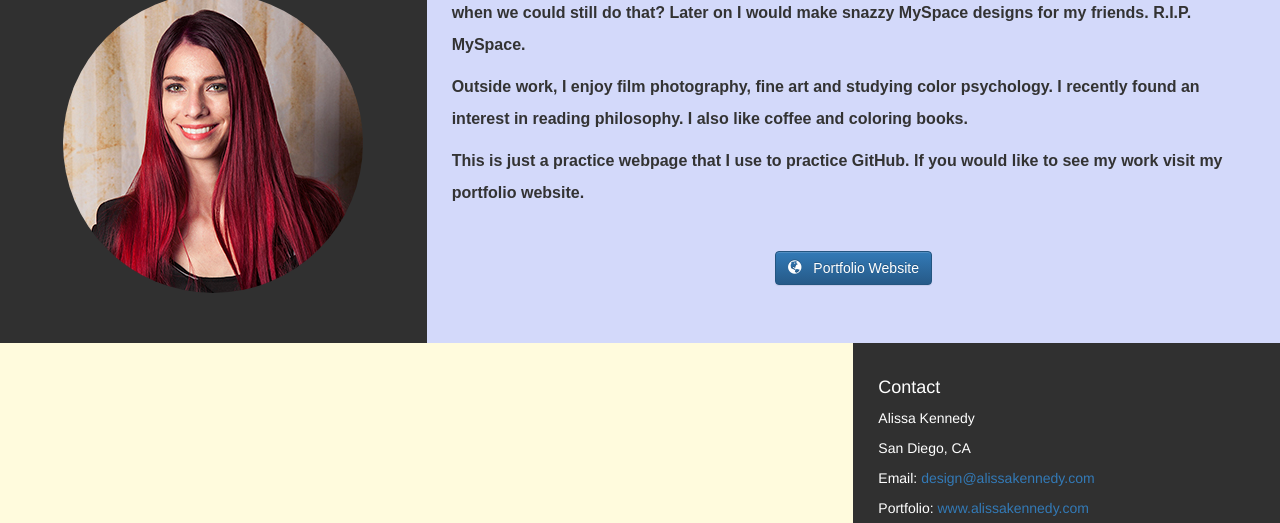
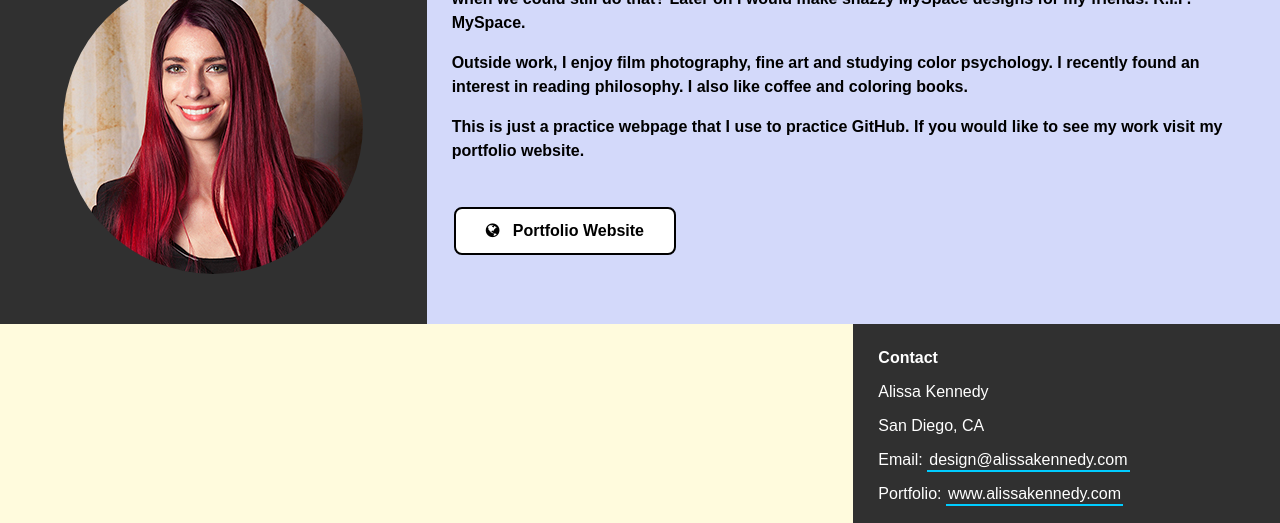
Before and after one commit to AlissaKennedy/alissakennedy.github.io, a plain HTML site: page index.html in a window 1280 px wide. Shown: the part 166-689 px from the top of the page. Drawn offline with Linux system fonts and the light colour scheme.

Commit message:
removed bootstrap links and updated btn
took out the links to the css and scripts for bootstrap, added button styles and hyperlink styles for text hyperlinks

```diff
--- a/index.html
+++ b/index.html
@@ -6,8 +6,6 @@
 <meta name="viewport" content="width=device-width, initial-scale=1">
 <meta charset="utf-8">
 <title>Alissa's GitHub Home Page!</title>
-<link rel="stylesheet" href="vendor/bootstrap/css/bootstrap.min.css">
-<link rel="stylesheet" href="vendor/bootstrap/css/bootstrap-theme.min.css">
 <link href="styles.css" rel="stylesheet" type="text/css">
 <link href="vendor/fontawesome4/font-awesome.min.css" rel="stylesheet" type="text/css">
 </head>
@@ -23,12 +21,13 @@
       <p> Outside work, I enjoy film photography, fine art and studying color psychology. I recently found an interest in reading philosophy. I also like coffee and coloring books.</p>
       <p>This is just a practice webpage that I use to practice GitHub. If you would like to see my work visit my portfolio website.</p>
 		<br/>
-      <a href="http://www.alissakennedy.com">
-      <button type="button" class="btn btn-primary center-block" aria-label="Left Align"> <span class="glyphicon glyphicon-globe" aria-hidden="true"></span> &nbsp; Portfolio Website </button>
-      </a> </div>
+
+		<a href="http://www.alissakennedy.com" class="button button-blk" role="button"><i class="fa fa-globe"></i> &nbsp; Portfolio Website</a>
+
+       </div>
   <!-- end row-->
 
-	<div id="reportcard"></div>
+	<div id="box3"></div>
 
 	<div id="contact">
 		<h4>Contact</h4>
@@ -36,6 +35,8 @@
 		<p>San Diego, CA</p>
 		<p>Email: <a href="mailto:design@alissakennedy.com" target="_top">design@alissakennedy.com</a></p>
 		<p>Portfolio: <a href="http://www.alissakennedy.com" target="_blank">www.alissakennedy.com</a></p>
+
+
 		<ul class="social">
 			<li>
 				<a href="https://www.linkedin.com/in/alissakennedy" target="_blank">
@@ -72,7 +73,5 @@
 	</div>
 </div>
 <!-- end container -->
-
-<script src="vendor/bootstrap/js/bootstrap.min.js"></script>
 </body>
 </html>
--- a/styles.css
+++ b/styles.css
@@ -19,7 +19,7 @@
 
 h1 {text-align: center;}
 
-#hello, #about, #reportcard, #contact {
+#hello, #about, #box3, #contact {
 	    padding:25px;
 }
 
@@ -41,10 +41,10 @@ h1 {text-align: center;}
     font-family: sans-serif;
     font-size: 16px;
     font-weight:bold;
-    line-height: 2;
+    line-height: 1.5em;
 }
 
-#reportcard {
+#box3 {
 	grid-column: col-start 1 / span 2;
 	grid-row: 2;
 	background-color:#FFFBDD;
@@ -58,7 +58,59 @@ h1 {text-align: center;}
 
 }
 
-	/* Fonts */
+a.button {
+	display:inline-block;
+}
+
+.button {
+    background-color: #fff;
+    border: none;
+    color: white;
+    padding: 10px 30px;
+    text-decoration: none;
+    font-size: 16px;
+    margin: 4px 2px;
+    -webkit-transition-duration: 0.4s; /* Safari */
+    transition-duration: 0.4s;
+    cursor: pointer;
+}
+.button-blk {
+	display:block;
+    background-color: white;
+    color: black;
+    border: 2px solid #000;
+	font-size: 16px;
+	border-radius: 8px;
+}
+
+.button-blk:hover {
+    background-color: #000;
+    color: white;
+}
+
+
+
+/* Fonts */
+
+body, h1, h2, h3, h4 {font-family: Futura, ‘Century Gothic’, AppleGothic, sans-serif;}
+
+p {margin: 1em 0}
+
+
+p a {padding:2px;
+}
+
+p a:visited, p a:link {
+    color: #fff;
+	text-decoration: none;
+	border-bottom: 2px solid #00CCFF;
+}
+p a:hover, p a:active {
+    color: #000;
+	background-color: #00CCFF;
+	text-decoration:none;
+}
+
 
 .social li {
 	display: inline-block;
@@ -101,6 +153,7 @@ h1 {text-align: center;}
     display: block;
     border-radius: 50%;
     margin: 0 auto;
+	margin-top: 16px;
 	vertical-align: middle;
 }
 
```
